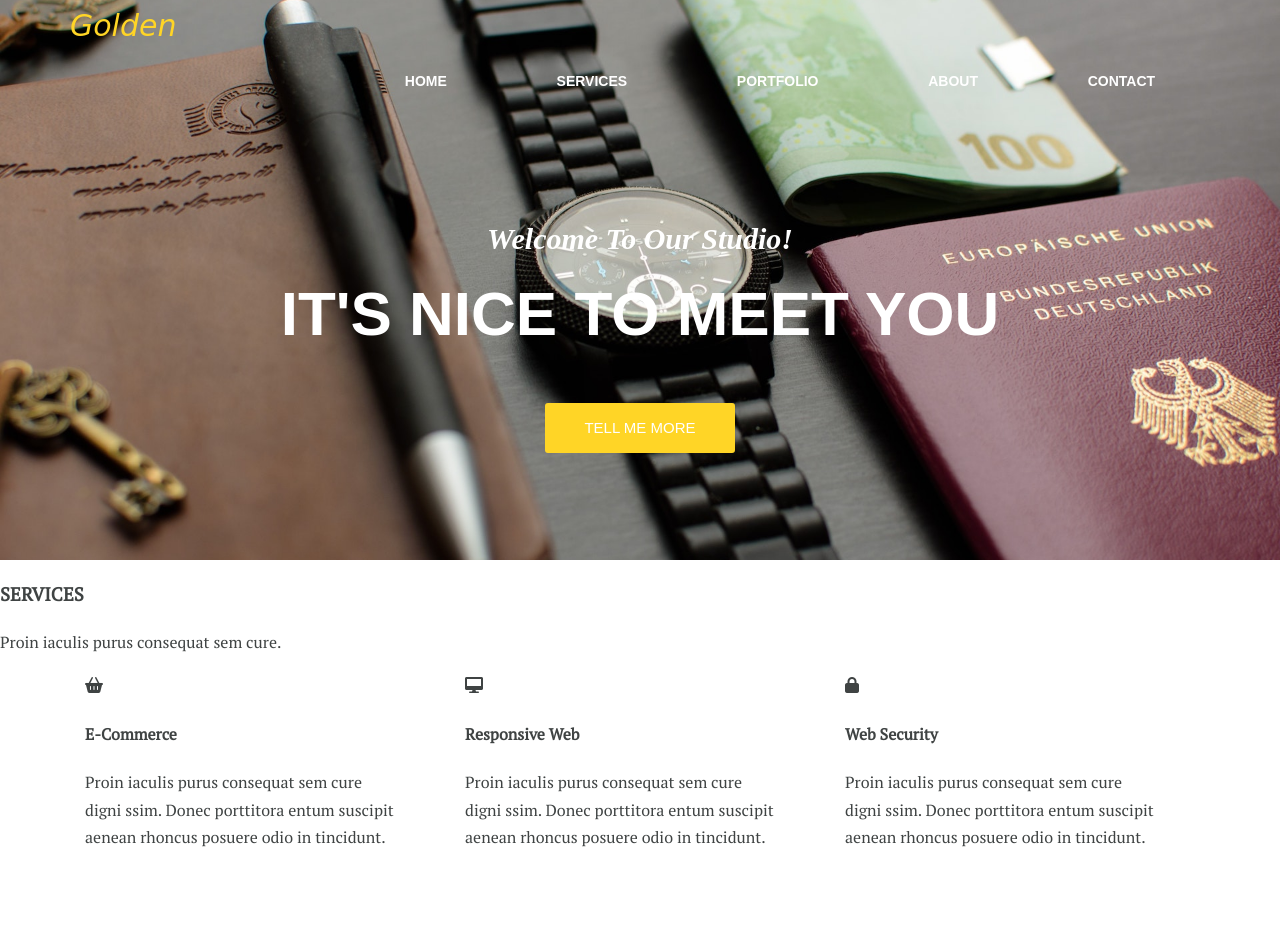
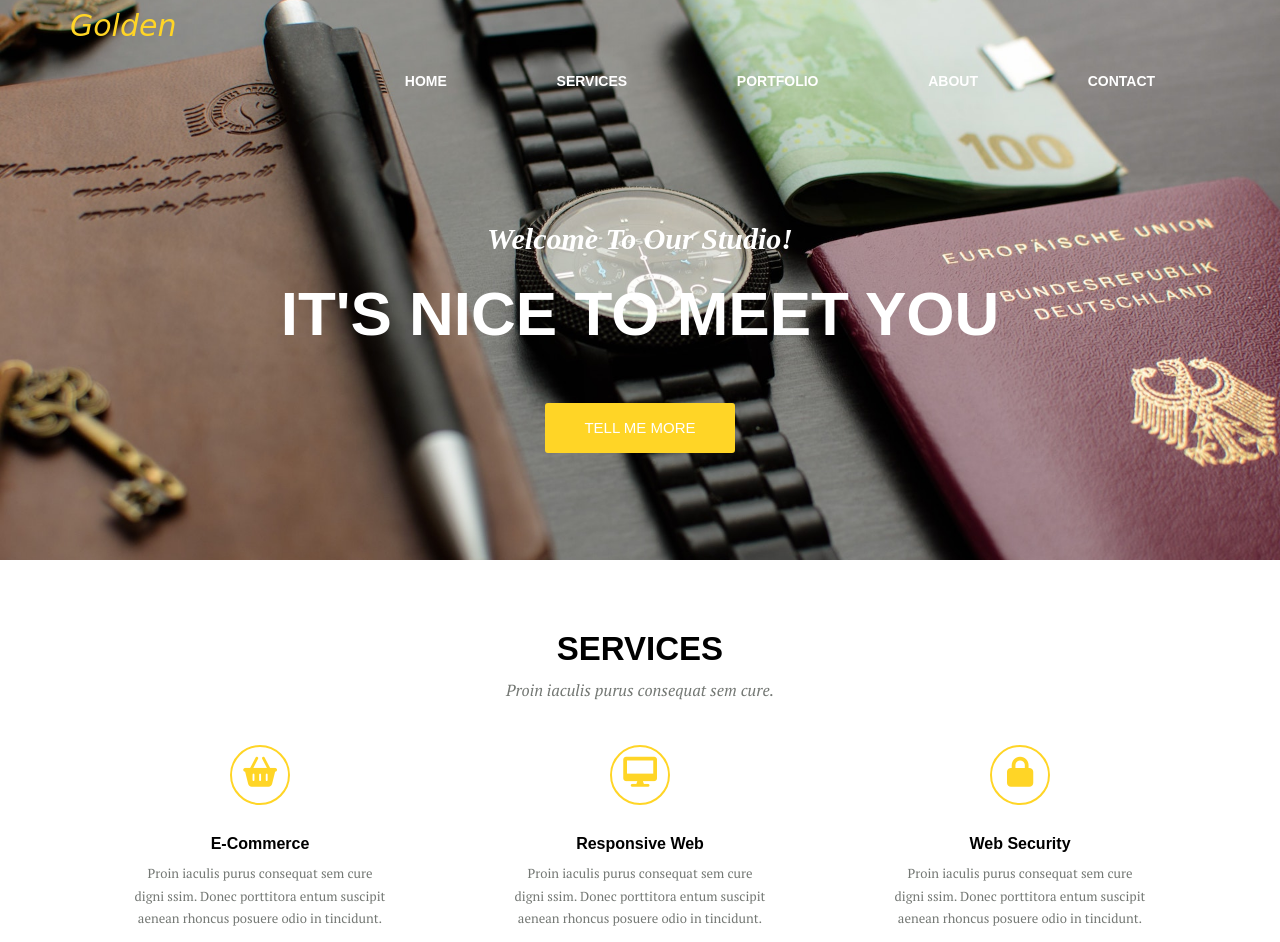
Before and after one commit to LilSusz/task-runner-project, a website: page index.html in a window 1280 px wide. Before the commit the page ends 867 px from the top, so only its background shows below. Drawn offline with nearby package versions, Linux system fonts and the light colour scheme; a web font is replaced by a local one.

Commit message:
Add style to the service section

```diff
--- a/sass/style.scss
+++ b/sass/style.scss
@@ -5,7 +5,7 @@ $font-header: 'Sofia Sans', sans-serif;
 $font-splash-welcome: 'Inria Serif', serif;
 $color-main: #ffd526;
 $color-background: #e4e4de;
-$color-text: #3f4343;
+$color-text: #747874;
 
 
 /* GLOBAL */
@@ -20,6 +20,34 @@ body {
     line-height: 1.7;
     font-family: $font-text;
     color: $color-text;
+}
+
+.section-title {
+    color: black;
+    font-size: 33px;
+    text-align: center;
+    font-family: $font-header;
+    font-weight: bold;
+    padding-top: 28px;
+    padding-bottom: 0px;
+    margin-bottom: 0px;
+}
+
+.section-subtitle {
+    color: $color-text;
+    font-family: $font-text;
+    font-size: 16px;
+    font-style: italic;
+    text-align: center;
+    margin-top: 0px;
+    padding-top: 0px;
+}
+
+.p {
+    font-size: 16px;
+    font-family:$font-text;
+    color: $color-text;
+    text-align: center;
 }
 
 /* HOME */
@@ -49,7 +77,6 @@ body {
     font-size: 30px;
     font-family: $font-brand;
     text-decoration: none;
-
 }
 
 .nav-menu {
@@ -109,3 +136,33 @@ body {
     border-style: solid;
     border-color: $color-main;
 }
+
+/* SERVICE */
+
+.box-services .icon {
+    color: $color-main;
+    font-size: 30px;
+    height: 60px;
+    width: 60px;
+    text-align: center;
+    margin: 25px auto;
+    border: $color-main solid 2px;
+    border-radius: 50%;
+}
+
+.box-services h4 {
+    color: black;
+    font-family: $font-header;
+    font-size: 16px;
+    text-align: center;
+    padding-top: px;
+    margin-top: 0px;
+    margin-bottom: 5px;
+}
+
+.box-services p {
+    text-align: center;
+    font-size: 13px;
+    padding-top: 0px;
+    margin-top: 0px;
+}
```
Also changed, not shown: css/style.css, 1 other file.
